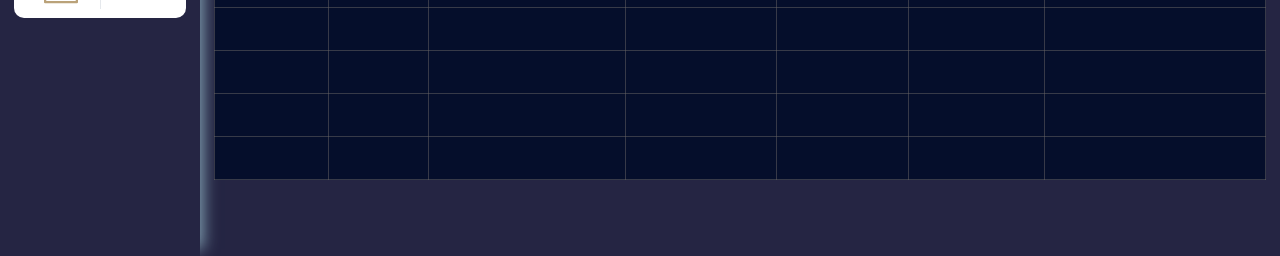
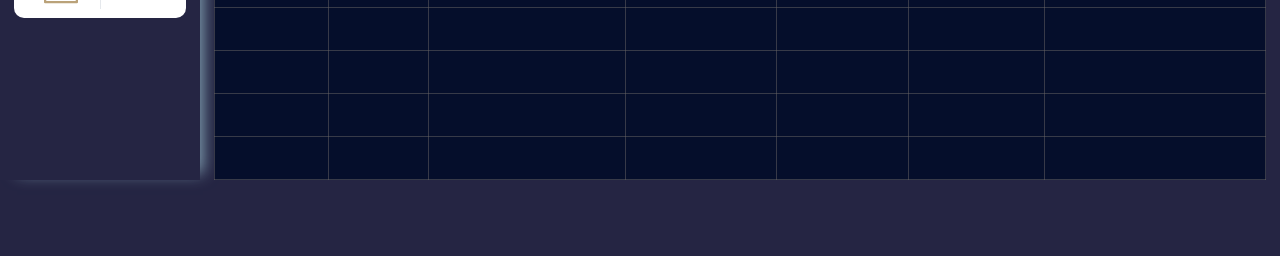
Before and after one commit to avion00/GoldStarAi_2nd, a plain HTML site: page index.html in a window 1280 px wide. Shown: the part 624-880 px from the top of the page. After the commit the page ends 804 px from the top, so only its background shows below. Drawn offline with Linux system fonts and the light colour scheme.

Commit message:
little fix in height

```diff
--- a/style.css
+++ b/style.css
@@ -132,7 +132,7 @@ i{
 
 .body-page{
     width: 87%;
-    height: 110dvh;
+    height: 100%;
 }
 
 
```
